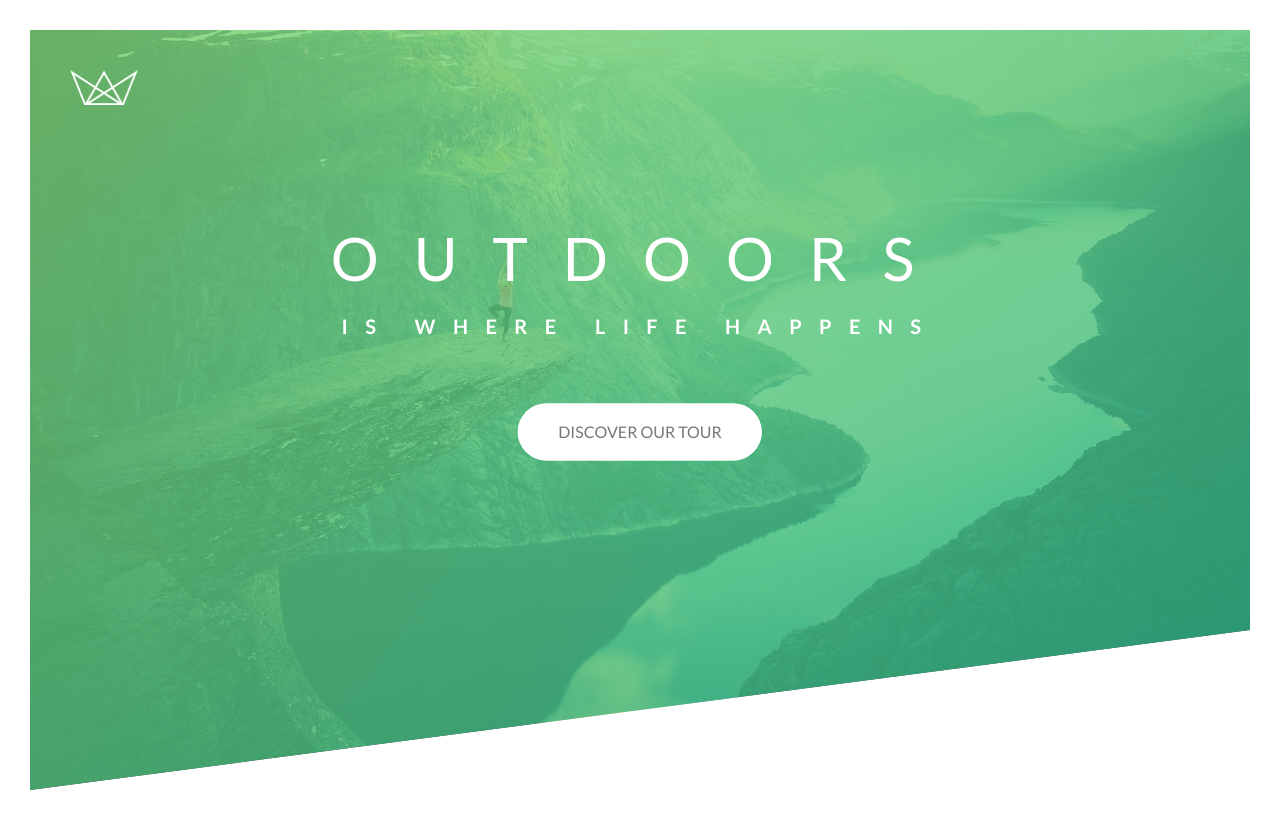
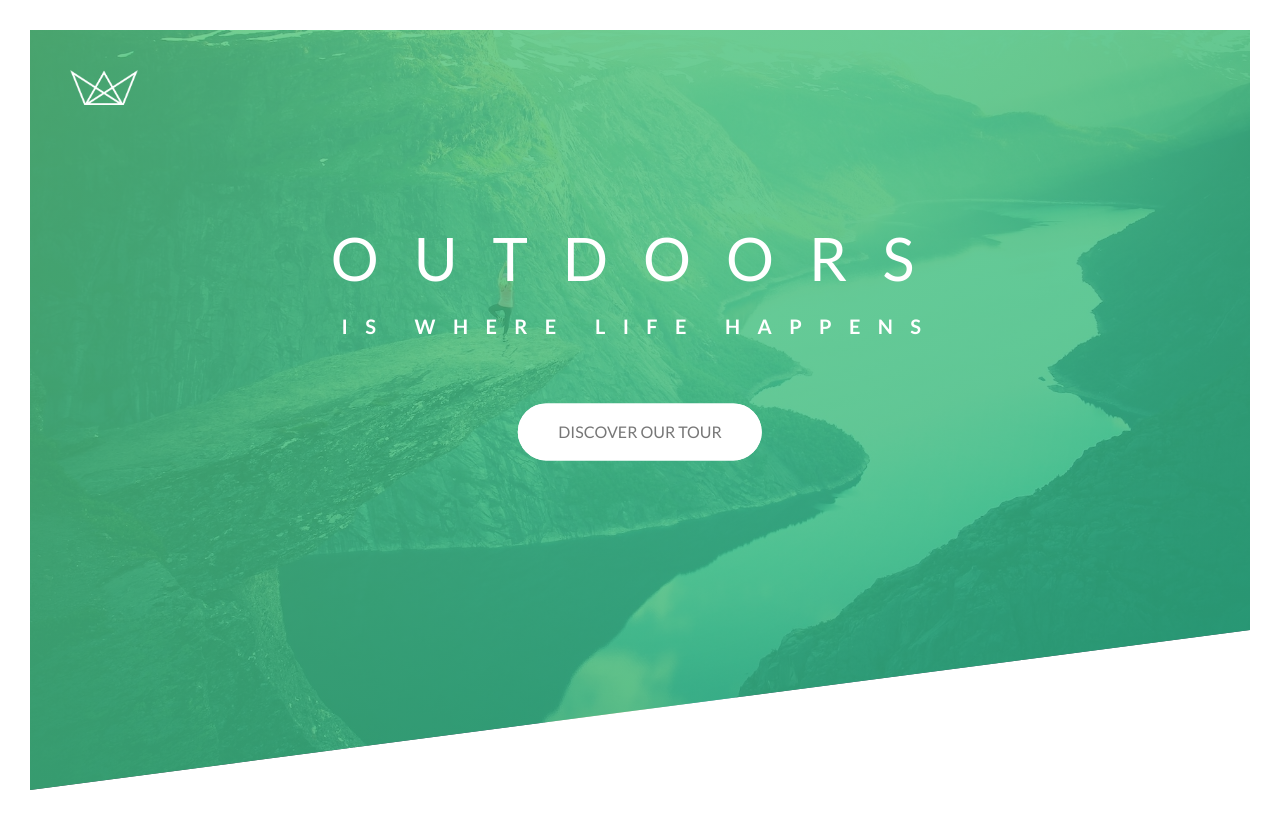
Before and after one commit to phamphuc05071998/NatoursV2, a React (Create React App) app: page / in a window 1280 px wide. Built offline with nearby package versions, Linux system fonts and the light colour scheme.

Commit message:
Convert to scss

```diff
--- a/package.json
+++ b/package.json
@@ -20,7 +20,8 @@
     "start": "react-scripts start",
     "build": "react-scripts build",
     "test": "react-scripts test",
-    "eject": "react-scripts eject"
+    "eject": "react-scripts eject",
+    "compile:sass": "node-sass"
   },
   "eslintConfig": {
     "extends": [
@@ -39,5 +40,8 @@
       "last 1 firefox version",
       "last 1 safari version"
     ]
+  },
+  "devDependencies": {
+    "node-sass": "^7.0.3"
   }
 }
--- /dev/null
+++ b/sass/main.css
@@ -0,0 +1 @@
+/*# sourceMappingURL=main.css.map */
--- a/src/App.tsx
+++ b/src/App.tsx
@@ -1,5 +1,5 @@
 import React from 'react';
-import Header from './components/Header';
+import Header from './components/Header/Header';
 
 function App() {
   return (
--- a/src/components/Header.module.css
+++ /dev/null
@@ -1,145 +0,0 @@
-.header {
-  height: 95vh;
-  background-image: linear-gradient(
-      to right bottom,
-      rgba(126, 213, 111, 0.8),
-      rgba(40, 180, 133, 0.8)
-    ),
-    url(../assets/img/hero.jpg);
-  background-size: cover;
-  background-position: center;
-  clip-path: polygon(0 0, 100% 0, 100% 75vh, 0 100%);
-  position: relative;
-  display: flex;
-}
-.logoBox {
-  position: absolute;
-  top: 4rem;
-  left: 4rem;
-}
-.logo {
-  height: 3.5rem;
-}
-
-.textBox {
-  position: absolute;
-  top: 40%;
-  left: 50%;
-  transform: translateX(-50%) translateY(-50%);
-  text-align: center;
-}
-.headerPrimary {
-  color: #fff;
-  text-transform: uppercase;
-  backface-visibility: hidden;
-}
-.headerPrimaryMain {
-  display: block;
-  font-size: 6rem;
-  font-weight: 400;
-  letter-spacing: 3.5rem;
-  animation-name: moveInLeft;
-  animation-duration: 1s;
-  animation-timing-function: ease-out;
-  /* animation-iteration-count: 3; */
-  /* animation-delay: 3s; */
-}
-.headerPrimarySub {
-  display: block;
-  font-size: 2rem;
-  font-weight: 700;
-  letter-spacing: 1.74rem;
-  animation-name: moveInRight;
-  animation-duration: 1s;
-  animation-timing-function: ease-out;
-  margin-bottom: 6rem;
-
-}
-.btn:link,
-.btn:visited {
-    text-transform: uppercase;
-    text-decoration: none;
-    padding: 1.5rem 4rem;
-    display: inline-block;
-    border-radius: 10rem;
-    transition: all 0.2s;
-    position: relative;
-}
-.btn:hover {
-    transform: translateY(-3%);
-    box-shadow: 0 1rem 2rem rgba(0, 0,0, 0.2);
-
-}
-.btn:active {
-    transform: translateY(-0.1rem);
-    box-shadow: 0 0.5rem 1rem rgba(0, 0,0, 0.2);
-}
-.btnWhite {
-    background-color: #fff;
-    color: #777;
-}
-.btn::after {
-    content: '';
-    display: inline-block;
-    height: 100%;
-    width: 100%;
-    border-radius: 10rem;
-    position: absolute;
-    top: 0;
-    left: 0;
-    z-index: -1;
-    transition: all .4s ;
-}
-.btnWhite::after {
-    background-color: #fff;
-}
-.btn:hover::after {
-    transform: scaleX(1.4) scaleY(1.6);
-    opacity: 0;
-}
-.btnAnimated {
-    animation: moveInButton .5s ease-out .7s ;
-    animation-fill-mode: backwards;
-
-}
-
-
-@keyframes moveInLeft {
-    0% {
-      opacity: 0;
-      transform: translateX(-10rem) ;
-    }
-    /* 60% {
-      transform: rotate(180deg);
-    } */
-    80% {
-      transform: translateX(2rem);
-    }
-    100% {
-      opacity: 1;
-      transform: translateX(0);
-    }
-  }
-@keyframes moveInRight {
-    0% {
-      opacity: 0;
-      transform: translateX(3rem);
-    }
-    80% {
-      transform: translateX(-2rem);
-    }
-    100% {
-      opacity: 1;
-      transform: translateX(0);
-    }
-  }
-  @keyframes moveInButton {
-    0% {
-      opacity: 0;
-      transform: translateY(10rem);
-    }
-    100% {
-      opacity: 1;
-      transform: translateY(0);
-    }
-  }
--- /dev/null
+++ b/src/components/Header/Header.module.css
@@ -0,0 +1,149 @@
+.header {
+  height: 95vh;
+  background-image: linear-gradient(to right bottom, rgba(85, 197, 122, 0.8), rgba(40, 180, 133, 0.8)), url(./../../assets/img/hero.jpg);
+  background-size: cover;
+  background-position: center;
+  clip-path: polygon(0 0, 100% 0, 100% 75vh, 0 100%);
+  position: relative;
+  display: flex;
+}
+
+.logoBox {
+  position: absolute;
+  top: 4rem;
+  left: 4rem;
+}
+
+.logo {
+  height: 3.5rem;
+}
+
+.textBox {
+  position: absolute;
+  top: 40%;
+  left: 50%;
+  transform: translateX(-50%) translateY(-50%);
+  text-align: center;
+}
+
+.headerPrimary {
+  color: #fff;
+  text-transform: uppercase;
+  backface-visibility: hidden;
+}
+
+.headerPrimaryMain {
+  display: block;
+  font-size: 6rem;
+  font-weight: 400;
+  letter-spacing: 3.5rem;
+  animation-name: moveInLeft;
+  animation-duration: 1s;
+  animation-timing-function: ease-out;
+  /* animation-iteration-count: 3; */
+  /* animation-delay: 3s; */
+}
+
+.headerPrimarySub {
+  display: block;
+  font-size: 2rem;
+  font-weight: 700;
+  letter-spacing: 1.74rem;
+  animation-name: moveInRight;
+  animation-duration: 1s;
+  animation-timing-function: ease-out;
+  margin-bottom: 6rem;
+}
+
+.btn:link,
+.btn:visited {
+  text-transform: uppercase;
+  text-decoration: none;
+  padding: 1.5rem 4rem;
+  display: inline-block;
+  border-radius: 10rem;
+  transition: all 0.2s;
+  position: relative;
+}
+
+.btn:hover {
+  transform: translateY(-3%);
+  box-shadow: 0 1rem 2rem rgba(0, 0, 0, 0.2);
+}
+
+.btn:active {
+  transform: translateY(-0.1rem);
+  box-shadow: 0 0.5rem 1rem rgba(0, 0, 0, 0.2);
+}
+
+.btnWhite {
+  background-color: #fff;
+  color: #777;
+}
+
+.btn::after {
+  content: "";
+  display: inline-block;
+  height: 100%;
+  width: 100%;
+  border-radius: 10rem;
+  position: absolute;
+  top: 0;
+  left: 0;
+  z-index: -1;
+  transition: all 0.4s;
+}
+
+.btnWhite::after {
+  background-color: #fff;
+}
+
+.btn:hover::after {
+  transform: scaleX(1.4) scaleY(1.6);
+  opacity: 0;
+}
+
+.btnAnimated {
+  animation: moveInButton 0.5s ease-out 0.7s;
+  animation-fill-mode: backwards;
+}
+
+@keyframes moveInLeft {
+  0% {
+    opacity: 0;
+    transform: translateX(-10rem);
+  }
+  /* 60% {
+      transform: rotate(180deg);
+    } */
+  80% {
+    transform: translateX(2rem);
+  }
+  100% {
+    opacity: 1;
+    transform: translateX(0);
+  }
+}
+@keyframes moveInRight {
+  0% {
+    opacity: 0;
+    transform: translateX(3rem);
+  }
+  80% {
+    transform: translateX(-2rem);
+  }
+  100% {
+    opacity: 1;
+    transform: translateX(0);
+  }
+}
+@keyframes moveInButton {
+  0% {
+    opacity: 0;
+    transform: translateY(10rem);
+  }
+  100% {
+    opacity: 1;
+    transform: translateY(0);
+  }
+}
--- /dev/null
+++ b/src/components/Header/Header.module.scss
@@ -0,0 +1,147 @@
+$color-primary: #55c57a;
+$color-primary-light: #7ed56f;
+$color-primary-dark: #28b485;
+$color-white: #fff;
+$color-black: #000;
+
+.header {
+  height: 95vh;
+  background-image: linear-gradient(
+      to right bottom,
+      rgba($color-primary, 0.8),
+      rgba($color-primary-dark, 0.8)
+    ),
+    url(./../../assets/img/hero.jpg);
+  background-size: cover;
+  background-position: center;
+  clip-path: polygon(0 0, 100% 0, 100% 75vh, 0 100%);
+  position: relative;
+  display: flex;
+}
+.logoBox {
+  position: absolute;
+  top: 4rem;
+  left: 4rem;
+}
+.logo {
+  height: 3.5rem;
+}
+
+.textBox {
+  position: absolute;
+  top: 40%;
+  left: 50%;
+  transform: translateX(-50%) translateY(-50%);
+  text-align: center;
+}
+.headerPrimary {
+  color: $color-white;
+  text-transform: uppercase;
+  backface-visibility: hidden;
+}
+.headerPrimaryMain {
+  display: block;
+  font-size: 6rem;
+  font-weight: 400;
+  letter-spacing: 3.5rem;
+  animation-name: moveInLeft;
+  animation-duration: 1s;
+  animation-timing-function: ease-out;
+  /* animation-iteration-count: 3; */
+  /* animation-delay: 3s; */
+}
+.headerPrimarySub {
+  display: block;
+  font-size: 2rem;
+  font-weight: 700;
+  letter-spacing: 1.74rem;
+  animation-name: moveInRight;
+  animation-duration: 1s;
+  animation-timing-function: ease-out;
+  margin-bottom: 6rem;
+}
+.btn:link,
+.btn:visited {
+  text-transform: uppercase;
+  text-decoration: none;
+  padding: 1.5rem 4rem;
+  display: inline-block;
+  border-radius: 10rem;
+  transition: all 0.2s;
+  position: relative;
+}
+.btn:hover {
+  transform: translateY(-3%);
+  box-shadow: 0 1rem 2rem rgba($color-black, 0.2);
+}
+.btn:active {
+  transform: translateY(-0.1rem);
+  box-shadow: 0 0.5rem 1rem rgba($color-black, 0.2);
+}
+.btnWhite {
+  background-color: $color-white;
+  color: #777;
+}
+.btn::after {
+  content: "";
+  display: inline-block;
+  height: 100%;
+  width: 100%;
+  border-radius: 10rem;
+  position: absolute;
+  top: 0;
+  left: 0;
+  z-index: -1;
+  transition: all 0.4s;
+}
+.btnWhite::after {
+  background-color: $color-white;
+}
+.btn:hover::after {
+  transform: scaleX(1.4) scaleY(1.6);
+  opacity: 0;
+}
+.btnAnimated {
+  animation: moveInButton 0.5s ease-out 0.7s;
+  animation-fill-mode: backwards;
+}
+
+@keyframes moveInLeft {
+  0% {
+    opacity: 0;
+    transform: translateX(-10rem);
+  }
+  /* 60% {
+      transform: rotate(180deg);
+    } */
+  80% {
+    transform: translateX(2rem);
+  }
+  100% {
+    opacity: 1;
+    transform: translateX(0);
+  }
+}
+@keyframes moveInRight {
+  0% {
+    opacity: 0;
+    transform: translateX(3rem);
+  }
+  80% {
+    transform: translateX(-2rem);
+  }
+  100% {
+    opacity: 1;
+    transform: translateX(0);
+  }
+}
+@keyframes moveInButton {
+  0% {
+    opacity: 0;
+    transform: translateY(10rem);
+  }
+  100% {
+    opacity: 1;
+    transform: translateY(0);
+  }
+}
--- a/src/components/Header.tsx
+++ b/src/components/Header/Header.tsx
@@ -1,6 +1,6 @@
 import React from "react";
 import styles from "./Header.module.css";
-import logo from "./../assets/img/logo-white.png";
+import logo from ".././../assets/img/logo-white.png";
 function Header() {
   return (
     <header className={styles.header}>
--- a/src/globals.d.ts
+++ b/src/globals.d.ts
@@ -1,2 +1,3 @@
 declare module '*.css';
 declare module '*.png';
+declare module '*.scss';
--- a/src/index.css
+++ b/src/index.css
@@ -1,10 +1,8 @@
-
-  @import url('https://fonts.googleapis.com/css2?family=Lato:wght@100;300;400;700;900&display=swap');
-
+@import url("https://fonts.googleapis.com/css2?family=Lato:wght@100;300;400;700;900&display=swap");
 
 body {
   margin: 0;
-  font-family: "Lato", sans-serif ;
+  font-family: "Lato", sans-serif;
   -webkit-font-smoothing: antialiased;
   -moz-osx-font-smoothing: grayscale;
   font-weight: 400;
@@ -12,17 +10,19 @@ body {
   line-height: 1.7;
   color: #777;
   padding: 30px;
+  box-sizing: border-box;
 }
 html {
   font-size: 62.5%;
 }
 code {
-  font-family: source-code-pro, Menlo, Monaco, Consolas, 'Courier New',
+  font-family: source-code-pro, Menlo, Monaco, Consolas, "Courier New",
     monospace;
 }
-* {
+*,
+*::after,
+a::before {
   margin: 0;
   padding: 0;
-  box-sizing: border-box;
-
+  box-sizing: inherit;
 }
```
Also changed, not shown: sass/main.scss (added), 1 other file (tests, documents, lock files or other folders).
